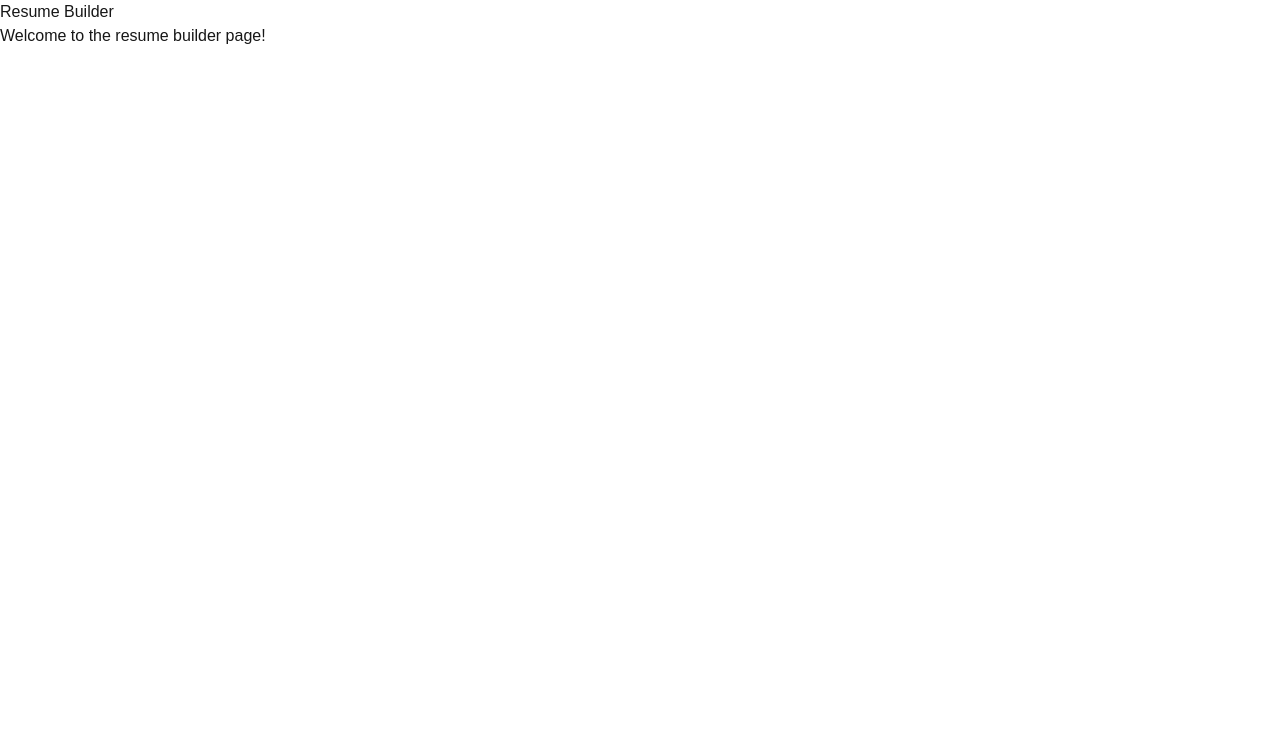
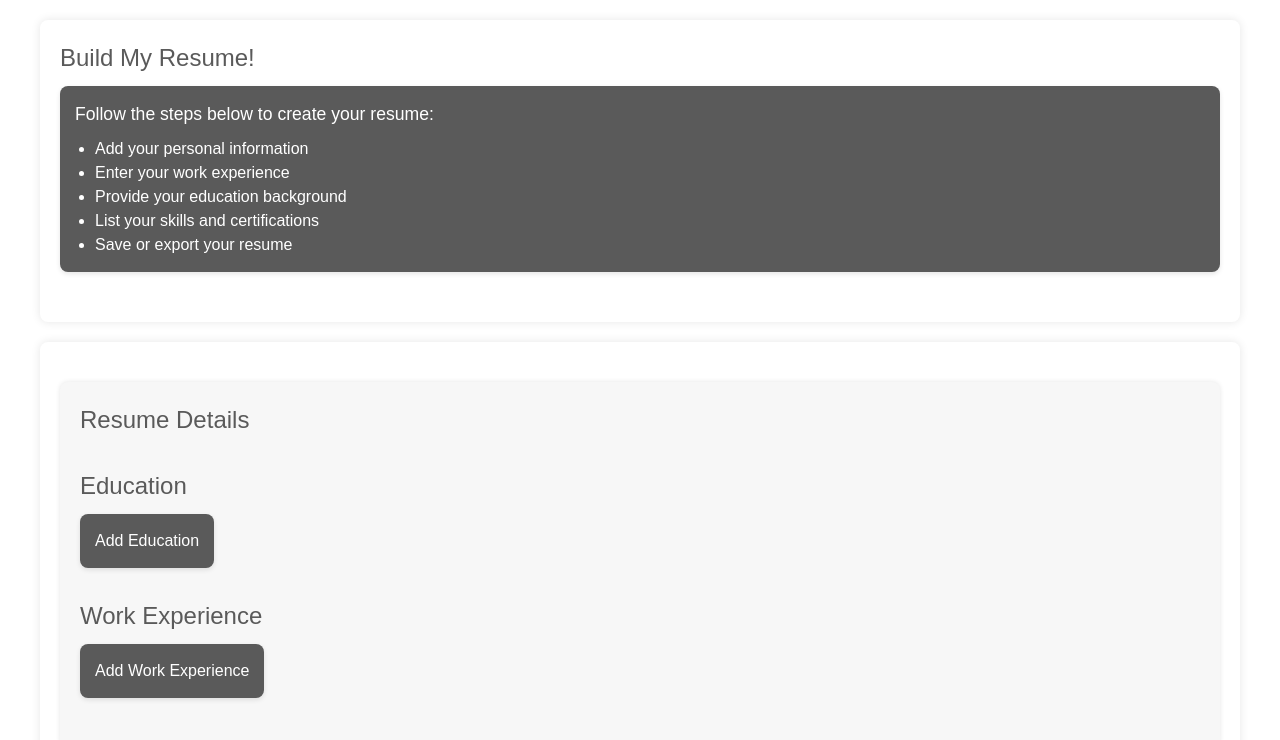
Before and after one commit to Bay-Valley-Tech-Code-Academy/doffy-old, a Next.js app: page /Pages/resumebuilder in a window 1280 px wide. Shown: the top 740 px of the page. Built offline with nearby package versions, Linux system fonts and the light colour scheme.

Commit message:
Resume builder some functionatlities

```diff
--- a/src/app/Pages/Profile/Profile.module.css
+++ b/src/app/Pages/Profile/Profile.module.css
@@ -1,4 +1,4 @@
-/* src/app/Pages/Profile/Profile.module.css */
+/* src/app/Pages/profile/profile.module.css */
 
 .container {
     max-width: 1200px;
--- a/src/app/Pages/Profile/page.js
+++ b/src/app/Pages/Profile/page.js
@@ -1,10 +1,10 @@
-// src/app/Pages/Profile/page.js
+// src/app/Pages/profile/page.js
 
 "use client";
 
 import Link from 'next/link';
 import Image from 'next/image';
-import styles from './Profile.module.css';
+import styles from './profile.module.css';
 import { useState } from 'react';
 
 const ProfilePage = () => {
@@ -95,7 +95,7 @@ const ProfilePage = () => {
             <div className={styles.section}>
                 <h2>Resume Builder</h2>
                 <div className={styles.resumePortfolio}>
-                    <Link href="ResumeBuilder">
+                    <Link href="resumebuilder">
                         <div className={styles.resumeCard}>Take me to build my resume!</div>
                     </Link>
                 </div>
--- a/src/app/Pages/resumebuilder/page.js
+++ b/src/app/Pages/resumebuilder/page.js
@@ -1,11 +1,161 @@
-// src/app/Pages/ResumeBuilder/page.js
-import React from 'react';
+// src/app/Pages/resumebuilder/page.js
+
+"use client";
+
+import styles from './resumebuilder.module.css';
+import { useState } from 'react';
 
 const ResumeBuilder = () => {
+
+    // State to manage dynamic fields in Education and Work Experience
+    const [educationFields, setEducationFields] = useState([]);
+    const [workExperienceFields, setWorkExperienceFields] = useState([]);
+
+    // Function to add new fields to Education or Work Experience
+    const addField = (section) => {
+        if (section === "education") {
+            setEducationFields([...educationFields, { school: "", degree: "", from: "", to: "" }]);
+        } else if (section === "work") {
+            setWorkExperienceFields([...workExperienceFields, { jobTitle: "", company: "", from: "", to: "" }]);
+        }
+    };
+
+    // Function to remove a field from Education or Work Experience
+    const removeField = (section, index) => {
+        if (section === "education") {
+            setEducationFields(educationFields.filter((_, i) => i !== index));
+        } else if (section === "work") {
+            setWorkExperienceFields(workExperienceFields.filter((_, i) => i !== index));
+        }
+    };
+
     return (
         <div>
-            <h1>Resume Builder</h1>
-            <p>Welcome to the resume builder page!</p>
+            <div className={styles.container}>
+                <div className={styles.section}>
+                    <h2>Build My Resume!</h2>
+                    <div className={styles.card}>
+                        <p>Follow the steps below to create your resume:</p>
+                        <ul>
+                            <li>Add your personal information</li>
+                            <li>Enter your work experience</li>
+                            <li>Provide your education background</li>
+                            <li>List your skills and certifications</li>
+                            <li>Save or export your resume</li>
+                        </ul>
+                    </div>
+                </div>
+            </div>
+
+            {/* Dynamic Fields Section - Outside and Below the Container */}
+            <div className={styles.container}>
+                <div className={styles.dynamicFieldsSection}>
+                    <div className={styles.section}>
+                    <h2>Resume Details</h2>
+                    </div>
+                    {/* Education Section */}
+                    <div className={styles.section}>
+                        <h2>Education</h2>
+                        {educationFields.map((field, index) => (
+                            <div key={index} className={styles.fieldGroup}>
+                                <input
+                                    type="text"
+                                    placeholder="School Name"
+                                    value={field.school}
+                                    onChange={(e) => {
+                                        const updatedFields = [...educationFields];
+                                        updatedFields[index].school = e.target.value;
+                                        setEducationFields(updatedFields);
+                                    }}
+                                />
+                                <input
+                                    type="text"
+                                    placeholder="Degree"
+                                    value={field.degree}
+                                    onChange={(e) => {
+                                        const updatedFields = [...educationFields];
+                                        updatedFields[index].degree = e.target.value;
+                                        setEducationFields(updatedFields);
+                                    }}
+                                />
+                                <input
+                                    type="month"
+                                    placeholder="From"
+                                    value={field.from}
+                                    onChange={(e) => {
+                                        const updatedFields = [...educationFields];
+                                        updatedFields[index].from = e.target.value;
+                                        setEducationFields(updatedFields);
+                                    }}
+                                />
+                                <input
+                                    type="month"
+                                    placeholder="To"
+                                    value={field.to}
+                                    onChange={(e) => {
+                                        const updatedFields = [...educationFields];
+                                        updatedFields[index].to = e.target.value;
+                                        setEducationFields(updatedFields);
+                                    }}
+                                />
+                                <button onClick={() => removeField("education", index)}>Remove</button>
+                            </div>
+                        ))}
+                        <button className={styles.card} onClick={() => addField("education")}>Add Education</button>
+                    </div>
+
+                    {/* Work Experience Section */}
+                    <div className={styles.section}>
+                        <h2>Work Experience</h2>
+                        {workExperienceFields.map((field, index) => (
+                            <div key={index} className={styles.fieldGroup}>
+                                <input
+                                    type="text"
+                                    placeholder="Job Title"
+                                    value={field.jobTitle}
+                                    onChange={(e) => {
+                                        const updatedFields = [...workExperienceFields];
+                                        updatedFields[index].jobTitle = e.target.value;
+                                        setWorkExperienceFields(updatedFields);
+                                    }}
+                                />
+                                <input
+                                    type="text"
+                                    placeholder="Company Name"
+                                    value={field.company}
+                                    onChange={(e) => {
+                                        const updatedFields = [...workExperienceFields];
+                                        updatedFields[index].company = e.target.value;
+                                        setWorkExperienceFields(updatedFields);
+                                    }}
+                                />
+                                <input
+                                    type="month"
+                                    placeholder="From"
+                                    value={field.from}
+                                    onChange={(e) => {
+                                        const updatedFields = [...workExperienceFields];
+                                        updatedFields[index].from = e.target.value;
+                                        setWorkExperienceFields(updatedFields);
+                                    }}
+                                />
+                                <input
+                                    type="month"
+                                    placeholder="To"
+                                    value={field.to}
+                                    onChange={(e) => {
+                                        const updatedFields = [...workExperienceFields];
+                                        updatedFields[index].to = e.target.value;
+                                        setWorkExperienceFields(updatedFields);
+                                    }}
+                                />
+                                <button onClick={() => removeField("work", index)}>Remove</button>
+                            </div>
+                        ))}
+                        <button className={styles.card} onClick={() => addField("work")}>Add Work Experience</button>
+                    </div>
+                </div>
+            </div>
         </div>
     );
 };
--- /dev/null
+++ b/src/app/Pages/resumebuilder/resumebuilder.module.css
@@ -0,0 +1,108 @@
+/* src/app/Pages/resumebuilder/resumebuilder.module.css */
+
+.container {
+    max-width: 1200px;
+    margin: 20px auto;
+    padding: 20px;
+    background-color: #fff;
+    box-shadow: 0 0 10px rgba(0, 0, 0, 0.1);
+    border-radius: 8px;
+}
+
+.card {
+    flex: 1 1 calc(33.333% - 20px);
+    background-color: #5a5a5a;
+    padding: 15px;
+    border-radius: 8px;
+    box-shadow: 0 2px 5px rgba(0, 0, 0, 0.1);
+    color: #ffffff;
+}
+
+.section {
+    margin-bottom: 30px;
+}
+
+.section h2 {
+    margin-bottom: 10px;
+    font-size: 1.5rem;
+    color: #5a5a5a;
+}
+
+.card p {
+    font-size: 1.1rem;
+    margin-bottom: 10px;
+}
+
+.card ul {
+    list-style: disc;
+    padding-left: 20px;
+}
+
+.card li {
+    font-size: 1rem;
+    line-height: 1.5;
+}
+
+@media (max-width: 768px) {
+    .container {
+        padding: 15px;
+    }
+    .section h2 {
+        font-size: 1.5rem;
+    }
+    .card {
+        padding: 15px;
+    }
+    .card li {
+        font-size: 0.9rem;
+    }
+}
+
+.dynamicFieldsSection {
+    max-width: 1200px;
+    margin: 20px auto;
+    padding: 20px;
+    background-color: #f7f7f7;
+    border-radius: 8px;
+    box-shadow: 0 0 5px rgba(0, 0, 0, 0.1);
+}
+
+.fieldGroup {
+    display: flex;
+    gap: 10px;
+    margin-bottom: 15px;
+}
+
+.fieldGroup input {
+    flex: 1;
+    padding: 8px;
+    border-radius: 4px;
+    border: 1px solid #ddd;
+}
+
+.fieldGroup button {
+    padding: 8px 12px;
+    background-color: #d9534f;
+    color: #fff;
+    border: none;
+    border-radius: 4px;
+    cursor: pointer;
+}
+
+.fieldGroup button:hover {
+    background-color: #c9302c;
+}
+
+.button {
+    margin-top: 10px;
+    padding: 8px 12px;
+    background-color: #000000;
+    color: #fff;
+    border: none;
+    border-radius: 4px;
+    cursor: pointer;
+}
+
+.button:hover {
+    background-color: #333;
+}
```
Also changed, not shown: package.json (+10 -6 lines), 1 other file (tests, documents, lock files or other folders).
